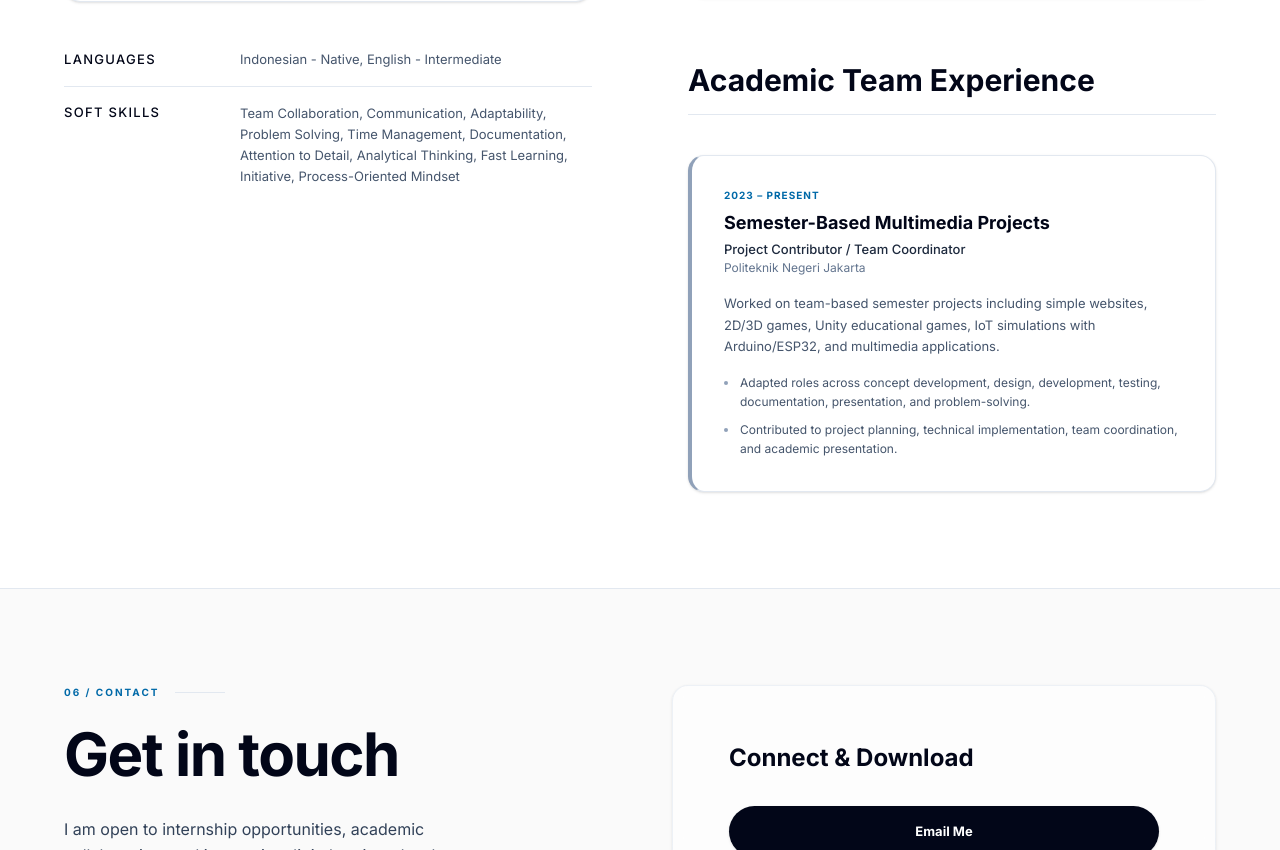
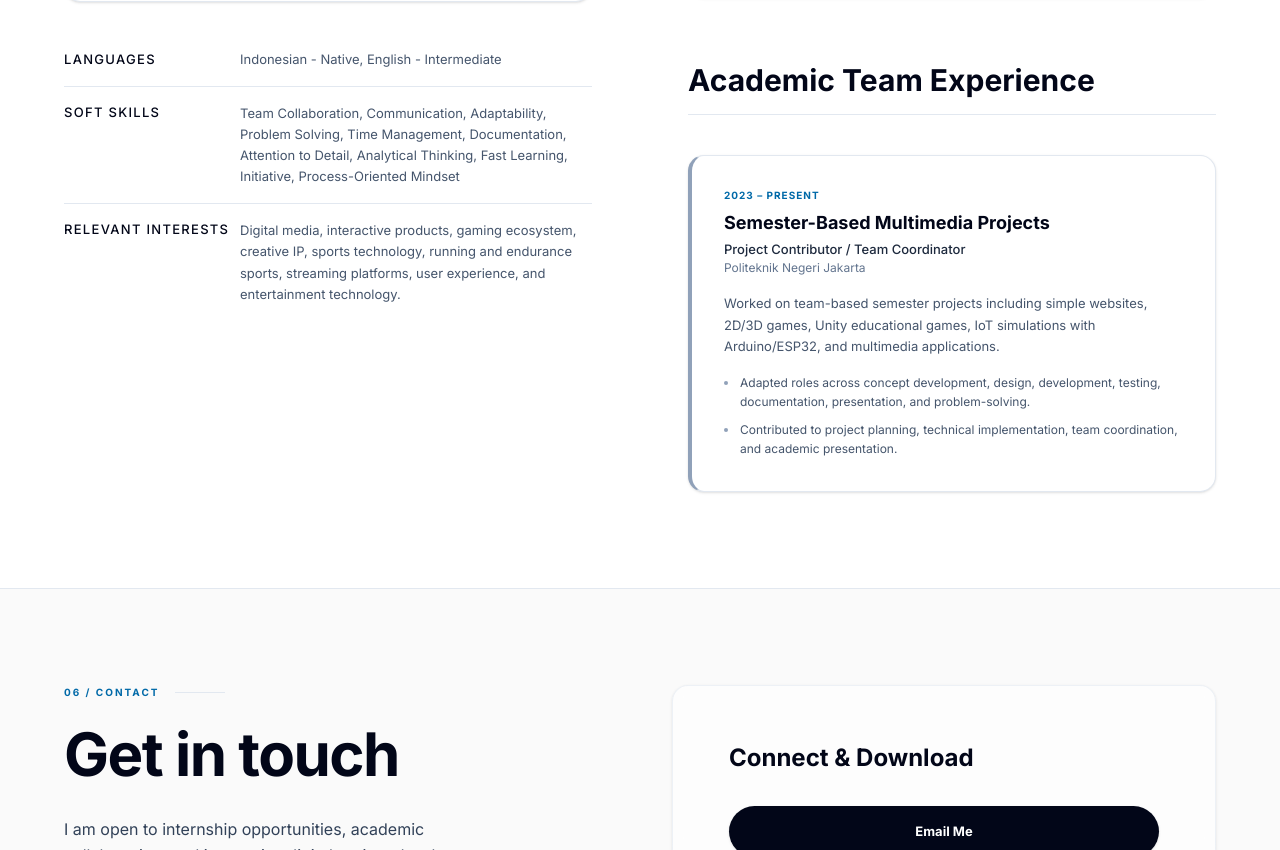
Before and after one commit to albiruby/Portfolio-JanAlbireo, a Next.js app: page / in a window 1280 px wide. Shown: the part 5676-6526 px from the top of the page. Built offline with nearby package versions, Linux system fonts and the light colour scheme; a web font is replaced by a local one.

Commit message:
feat: add relevant interests to skills section
Update layout to improve alignment and add a new category for relevant interests in both English and Indonesian translations.

```diff
--- a/app/page.tsx
+++ b/app/page.tsx
@@ -427,20 +427,28 @@ export default function PortfolioPage() {
 
                 {/* Compact list */}
                 <div className="pt-6 space-y-4">
-                  <div className="flex border-b border-slate-200 dark:border-slate-800 pb-4">
-                    <span className="w-1/3 font-medium text-slate-950 dark:text-white text-[13px] uppercase tracking-widest">
+                  <div className="flex border-b border-slate-200 dark:border-slate-800 pb-4 mb-4">
+                    <span className="w-1/3 font-medium text-slate-950 dark:text-white text-[13px] uppercase tracking-widest shrink-0">
                       {t.skills.languagesLbl}
                     </span>
                     <span className="w-2/3 text-slate-600 dark:text-slate-400 text-[13px]">
                       {t.skills.languagesVal}
                     </span>
                   </div>
-                  <div className="flex">
-                    <span className="w-1/3 font-medium text-slate-950 dark:text-white text-[13px] uppercase tracking-widest">
+                  <div className="flex border-b border-slate-200 dark:border-slate-800 pb-4 mb-4">
+                    <span className="w-1/3 font-medium text-slate-950 dark:text-white text-[13px] uppercase tracking-widest shrink-0">
                       {t.skills.softSkillsLbl}
                     </span>
                     <span className="w-2/3 text-slate-600 dark:text-slate-400 text-[13px] leading-relaxed">
                       {t.skills.softSkillsVal}
+                    </span>
+                  </div>
+                  <div className="flex">
+                    <span className="w-1/3 font-medium text-slate-950 dark:text-white text-[13px] uppercase tracking-widest shrink-0">
+                      {t.skills.relevantInterestsLbl}
+                    </span>
+                    <span className="w-2/3 text-slate-600 dark:text-slate-400 text-[13px] leading-relaxed">
+                      {t.skills.relevantInterestsVal}
                     </span>
                   </div>
                 </div>
--- a/lib/i18n.ts
+++ b/lib/i18n.ts
@@ -317,6 +317,9 @@ export const content = {
       softSkillsLbl: "Soft Skills",
       softSkillsVal:
         "Team Collaboration, Communication, Adaptability, Problem Solving, Time Management, Documentation, Attention to Detail, Analytical Thinking, Fast Learning, Initiative, Process-Oriented Mindset",
+      relevantInterestsLbl: "Relevant Interests",
+      relevantInterestsVal:
+        "Digital media, interactive products, gaming ecosystem, creative IP, sports technology, running and endurance sports, streaming platforms, user experience, and entertainment technology.",
     },
     education: {
       section: "05 / ACADEMIC",
@@ -716,6 +719,9 @@ export const content = {
       softSkillsLbl: "Soft Skills",
       softSkillsVal:
         "Team Collaboration, Communication, Adaptability, Problem Solving, Time Management, Documentation, Attention to Detail, Analytical Thinking, Fast Learning, Initiative, Process-Oriented Mindset",
+      relevantInterestsLbl: "Relevant Interests",
+      relevantInterestsVal:
+        "Digital media, interactive products, gaming ecosystem, creative IP, sports technology, running and endurance sports, streaming platforms, user experience, and entertainment technology.",
     },
     education: {
       section: "05 / PENDIDIKAN",
```
